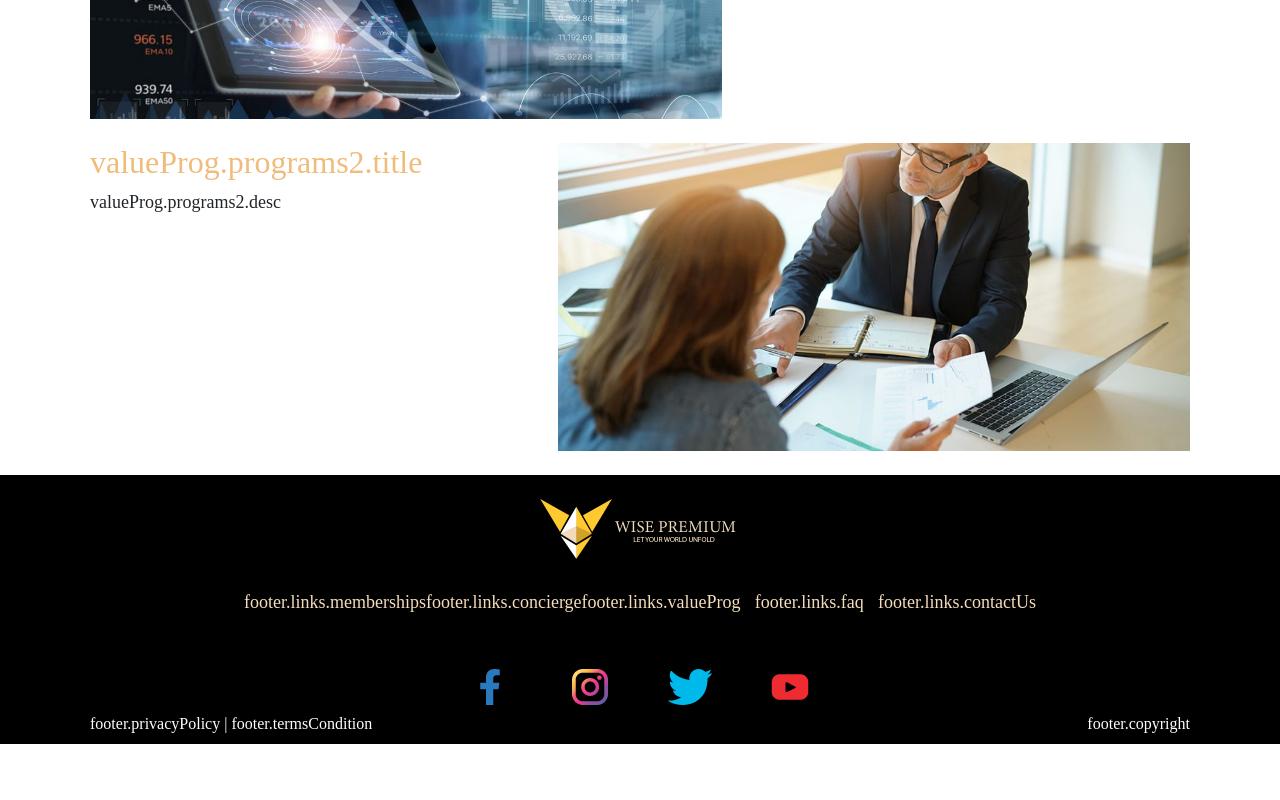
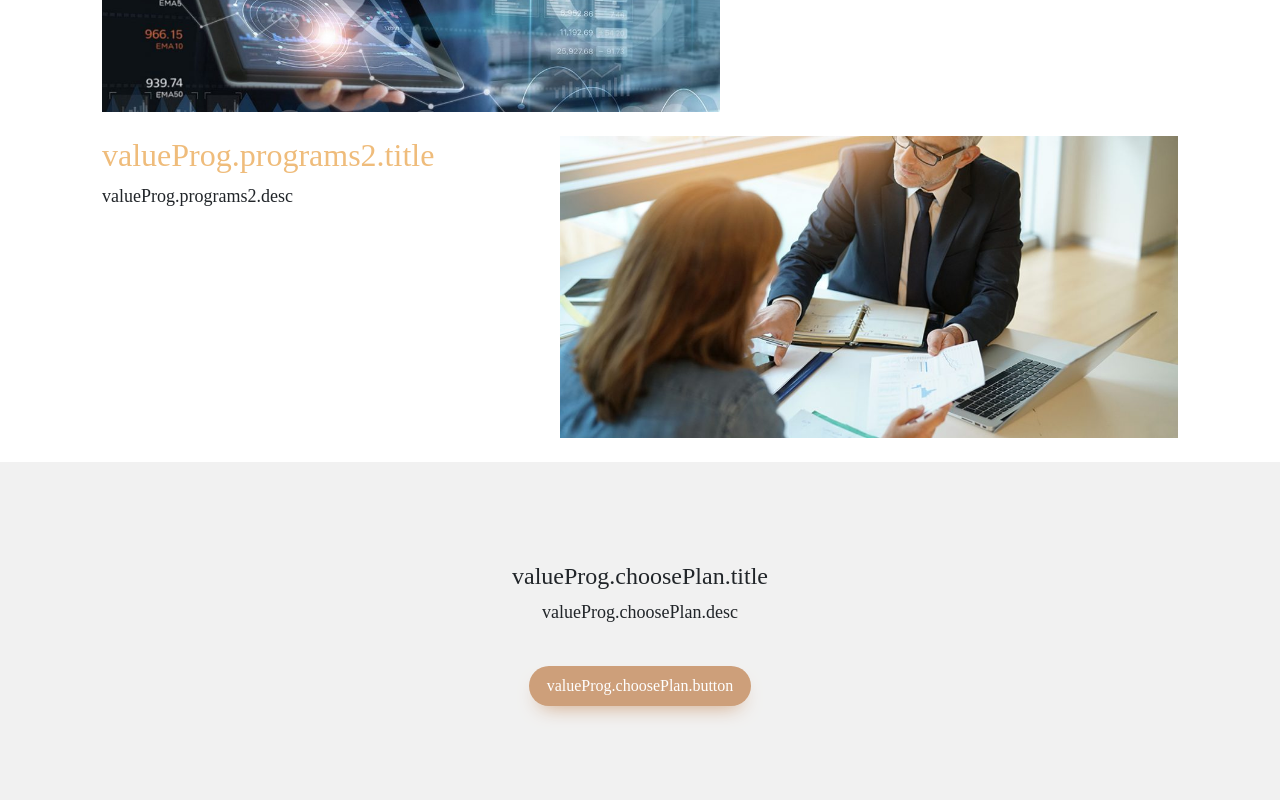
Before and after one commit to SyauqiSuhaimi/wisepremium, a Vue app: page /valueProg in a window 1280 px wide. Shown: the part 1100-1900 px from the top of the page. Before the commit the page ends 1844 px from the top, so only its background shows below. Built offline with nearby package versions, Linux system fonts and the light colour scheme.

Commit message:
update value

```diff
--- a/src/App.vue
+++ b/src/App.vue
@@ -37,10 +37,52 @@ p {
   font-size: 18px;
 }
 
+.bigTitle {
+  color: var(--secondcolor);
+}
+
+.smallTitle {
+  color: var(--primecolor);
+}
+
+.chooseTitle{
+    color: var(--thirdcolor);
+    font-size: 20px;
+    margin-bottom: 0;
+}
+
+
+/* CSS */
+.button-34 {
+  background: var(--thirdcolor);
+  border-radius: 999px;
+  box-shadow: var(--thirdcolor) 0 10px 20px -10px;
+  box-sizing: border-box;
+  color: #FFFFFF;
+  cursor: pointer;
+  font-size: 16px;
+  line-height: 24px;
+  opacity: 1;
+  outline: 0 solid transparent;
+  padding: 8px 18px;
+  user-select: none;
+  -webkit-user-select: none;
+  touch-action: manipulation;
+  width: fit-content;
+  word-break: break-word;
+  border: 0;
+}
+
 @media (max-width: 575.98px){
 
 p {
-  font-size: 16px;
+  font-size: 14px;
+}
+
+.chooseTitle{
+    color: var(--thirdcolor);
+    font-size: 18px;
+    margin-bottom: 0;
 }
 }
 
--- a/src/components/ConciergeComponent/programConcierge.vue
+++ b/src/components/ConciergeComponent/programConcierge.vue
@@ -33,7 +33,7 @@
         </div>
     </div>
     <div class="mt-5">
-        <button class="button-34" role="button">Join Now</button>
+        <button class="button-34" role="button">{{ $t('concierge.button') }}</button>
     </div>
   </div>
 </template>
--- a/src/components/Footer.vue
+++ b/src/components/Footer.vue
@@ -2,7 +2,7 @@
 <section>
     <div class="bg_section pt-4 pb-2">
         <div class="content_section">
-            <div class="row">
+            <div class="row mx-0">
                 <div class="col">
                     <img src="../assets/wpLogo.png" width="200" alt="">
                 </div>
@@ -15,7 +15,7 @@
                     <a href="/concierge" class="footerLink"><p>{{ $t('footer.links.concierge') }}</p></a>
                 </div>
                 <div class="col-4 col-lg px-0 d-flex align-items-center justify-content-center">
-                    <a href="#" class="footerLink"><p>{{ $t('footer.links.valueProg') }}</p></a>
+                    <a href="/valueProg" class="footerLink"><p>{{ $t('footer.links.valueProg') }}</p></a>
                 </div>
                 <div class="col-3 d-lg-none"></div>
                 <div class="col px-0 d-flex align-items-center justify-content-center">
@@ -40,7 +40,7 @@
                     <img src="../assets/homeAssets/youtubeLogo.png" width="" alt="">
                 </div>
             </div>
-            <div class="row">
+            <div class="row mx-0">
                 <div class="col-12 col-lg-6 text-lg-start mt-4 mt-lg-0">
                     <a href="#" class="footerLink2">{{ $t('footer.privacyPolicy') }}</a> | <a href="#" class="footerLink2">{{ $t('footer.termsCondition') }}</a>
                 </div>
--- a/src/components/Header.vue
+++ b/src/components/Header.vue
@@ -18,7 +18,7 @@
           <a class="nav-link active" href="/concierge">{{ $t('footer.links.concierge') }}</a>
         </li>
         <li class="nav-item mx-2">
-          <a class="nav-link active" href="/concierge">{{ $t('footer.links.valueProg') }}</a>
+          <a class="nav-link active" href="/valueProg">{{ $t('footer.links.valueProg') }}</a>
         </li>
         <li class="nav-item mx-2">
           <a class="nav-link active" href="#">{{ $t('footer.links.contactUs') }}</a>
--- a/src/components/HomeComponent/CardComp.vue
+++ b/src/components/HomeComponent/CardComp.vue
@@ -106,25 +106,5 @@ export default {
 
 
 
-/* CSS */
-.button-34 {
-  background: var(--thirdcolor);
-  border-radius: 999px;
-  box-shadow: var(--thirdcolor) 0 10px 20px -10px;
-  box-sizing: border-box;
-  color: #FFFFFF;
-  cursor: pointer;
-  font-size: 16px;
-  line-height: 24px;
-  opacity: 1;
-  outline: 0 solid transparent;
-  padding: 8px 18px;
-  user-select: none;
-  -webkit-user-select: none;
-  touch-action: manipulation;
-  width: fit-content;
-  word-break: break-word;
-  border: 0;
-}
 
 </style>
--- /dev/null
+++ b/src/components/ValueProgComponent/choosePlan.vue
@@ -0,0 +1,22 @@
+<template>
+  <div  class="content_section">
+    <h4>{{ $t('valueProg.choosePlan.title') }}</h4>
+    <p>{{ $t('valueProg.choosePlan.desc') }}</p>
+    <button class="button-34 mt-4" role="button">{{ $t('valueProg.choosePlan.button') }}</button>
+  </div>
+</template>
+
+<script>
+export default {
+
+}
+</script>
+
+<style>
+.choosePlan_section .content_section
+{
+    background-color: #F1F1F1;
+    padding: 100px 20px;
+}
+
+</style>
--- a/src/components/ValueProgComponent/programValue.vue
+++ b/src/components/ValueProgComponent/programValue.vue
@@ -1,6 +1,6 @@
 <template>
   <div class="content_section">
-        <div class="row">
+        <div class="row mx-0">
             <div class="col-lg-7">
                 <img src="../../assets/valueProgAssets/featur1.jpg" alt="" style="width:100%;">
             </div>
@@ -13,7 +13,7 @@
                 </div>
             </div>
         </div>
-        <div class="row my-4">
+        <div class="row my-4 mx-0">
             <div class="col-lg-5">
                 <div class="col-12 text-start">
                     <h2 class="bigTitle">{{ $t('valueProg.programs2.title') }}</h2>
--- a/src/locales/en.json
+++ b/src/locales/en.json
@@ -190,6 +190,11 @@
     "programs2" : {
       "title":"Service for Any Level of Expertise",
       "desc": "Whether you’re new to investment or have owned it for years, we’re here to help. Our client service managers have the knowledge and expertise to address any question."
+    },
+
+    "choosePlan" : {
+      "title" : "Join and earn now",
+      "desc" : "Don’t miss your chance to earn an incredible yield on your WP credits with Wise Premium."
     }
   }
 
--- a/src/locales/zh.json
+++ b/src/locales/zh.json
@@ -115,7 +115,93 @@
     "privacyPolicy": "隐私政策",
     "termsCondition": "条款条例",
     "copyright": "©版权所有 2022, Wise Premium"
+  },
+
+
+  "concierge" : {
+
+    "about" : {
+
+      "title" : "为何选择Wise Premium礼宾服务？"
+    },
+
+    "features1" : {
+      "title" : "全天在线",
+      "desc" : "我们的礼宾服务专员24小时全天待命。无论是预定餐厅，还是商务出行， 我们均能为您推荐、规划或预订完美行程。"
+    },
+
+    "features2" : {
+      "title" : "省时省事",
+      "desc" : "在每个城市都有我们的合作伙伴及采购团队为您服务，创造让您难以忘怀的时光。无需自行预定，安排或查询活动，餐饮和娱乐演出，一切都由我们为您妥善安排。"
+    },
+
+    "features3" : {
+      "title" : "独家优惠",
+      "desc" : "您将享有我们独家合作伙所伴提供的各式产品和服务，并享受优惠价格和VIP福利。 这意味着您可以在欢乐时光的同时体验最优质的服务。"
+    },
+
+    "programs1" : {
+      "title":"奢华之旅",
+      "desc": "试想想，您可以随时随地安排自己的专属游艇或贵宾车，前往您想去的任何地方。 这正是我们为会员提供的优质服务：无论您身在何处，都可以为您和您的客人提供高级车辆和豪华游艇。 这一切都可以通过我们的 VIP 专员服务为您服务。"
+    },
+
+    "programs2" : {
+      "title":"精致酒店",
+      "desc": "规划一个豪华的假期是一个细致的过程，这需要仔细选择住宿、附带旅行和景点。我们的专家会根据您的喜好制定行程以满足客户不同的需求，确保您拥有人生中最美好的旅程。"
+    },
+
+    "programs3" : {
+      "title":"VIP盛宴",
+      "desc": "通过我们的专属预订服务，让您享有优先预订权，无需排队等待，与亲朋好友共享绝佳景观和最佳座位。 无论是高档餐饮到休闲美食，我们均能为您提供绝佳的建议，让您拥有一个难忘的餐饮体验，开心分享值得享受的美酒佳肴。"
+    },
+
+    "programs4" : {
+      "title":"私人/商务聚会",
+      "desc": "我们的策划团队将为您量身定制终生难忘的活动策划适用于任何私人和企业聚会。 提供一站式的服务包括找寻合适的活动场地和餐饮选择等等，确保您能实施理想中的活动。 我们将在整个策划中与您紧密沟通，确保您每一阶段都感到满意。给您带来终身难忘的活动策划之旅。"
+    },
+
+    "button" : "立即加入"
+  },
+
+  "valueProg" : {
+
+    "about" : {
+
+      "title" : "利用Wise Premium积分赚取被动收入"
+    },
+
+    "features1" : {
+      "title" : "步骤1：选择投资方案",
+      "desc" : "根据自己的风险承受能力和投资目的来选择投资方案。"
+    },
+
+    "features2" : {
+      "title" : "步骤2：储值WP积分",
+      "desc" : "储值WP积分，然后选择符合您个人需求的投资方案。"
+    },
+
+    "features3" : {
+      "title" : "步骤3：投资回酬",
+      "desc" : "让投资方案为您自动管理积分进行投资，赚取更高的利息。"
+    },
+
+    "programs1" : {
+      "title":"抵消市场通膨和赚取被动收入",
+      "desc": "通过Wise Premium，您能够直接使用WP积分进行低风险投资组合来赚取被动收入。<br><br>选择满足您需求的投资方案，只需充值即可立即开始赚取积分–您无需采取任何操作，我们的专业顾问将为你全权处理。"
+    },
+
+    "programs2" : {
+      "title":"致力服务各阶层人士",
+      "desc": "无论您是投资新手或是老手，我们都有专业的团队为您服务。我们的客户服务经理具备专业知识与技能，能够帮助会员解决任何问题和提供更好的解决方案。"
+    },
+
+    "choosePlan" : {
+      "title" : "现在就加入我们并赚取利息",
+      "desc" : "不要错过这个千载难逢的机会利用Wise Premium来赚取更多的积分回酬。",
+      "button" : "选择投资方案"
+    }
   }
 
 
+
 }
--- a/src/views/HomeView.vue
+++ b/src/views/HomeView.vue
@@ -21,13 +21,7 @@ import ChooseUs from '@/components/HomeComponent/ChooseUs.vue'
 
 <style>
 
-.bigTitle {
-  color: var(--secondcolor);
-}
 
-.smallTitle {
-  color: var(--primecolor);
-}
 
 .program_section .content_section, .card_section .content_section, .why_section .content_section, .footer_section .content_section{
     max-width: 1100px;
--- a/src/views/ValueProgView.vue
+++ b/src/views/ValueProgView.vue
@@ -1,6 +1,7 @@
 <script setup>
 import aboutValue from '@/components/ValueProgComponent/aboutValue.vue'
 import programValue from '@/components/ValueProgComponent/programValue.vue'
+import choosePlan from '@/components/ValueProgComponent/choosePlan.vue'
 
 </script>
 
@@ -8,6 +9,7 @@ import programValue from '@/components/ValueProgComponent/programValue.vue'
   <main>
     <section class="aboutValue_section"><aboutValue /></section>
     <section class="programValue_section"><programValue /></section>
+    <section class="choosePlan_section"><choosePlan /></section>
   </main>
 </template>
 
```
Also changed, not shown: src/components/ValueProgComponent/aboutValue.vue (+6 -6 lines).
